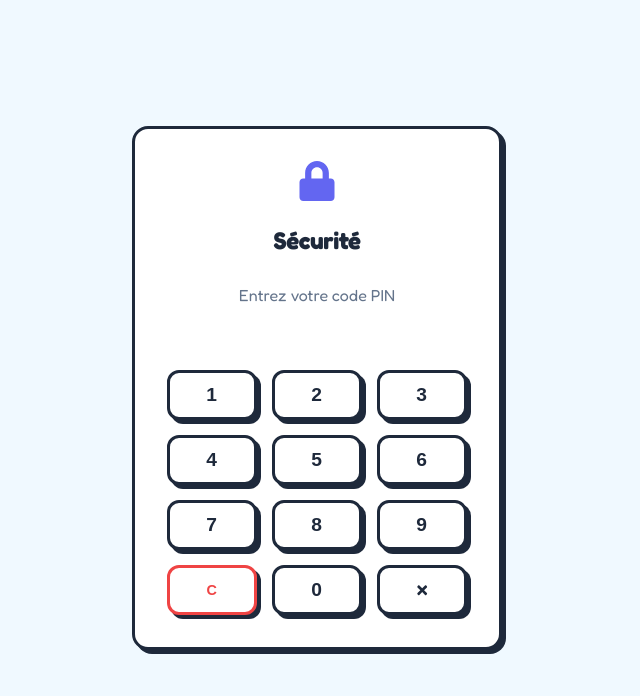
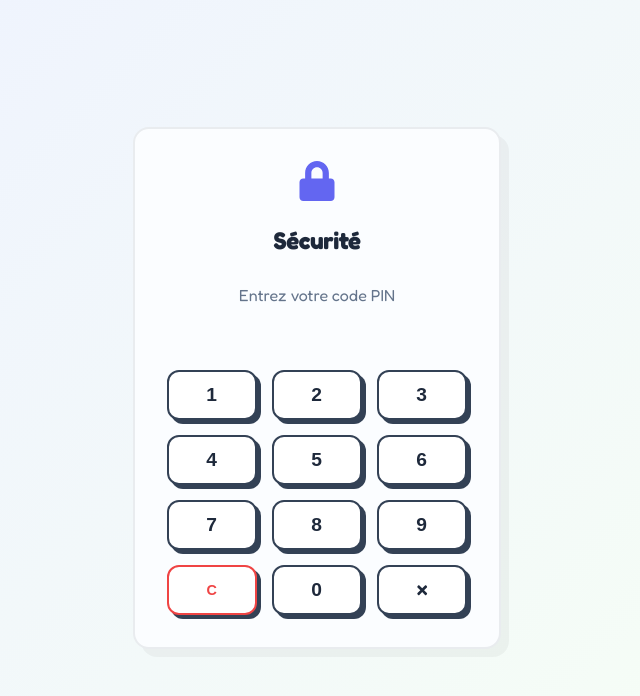
Before and after one commit to iillaa/medical-worker-manager-gemini, a React (Vite) app: page / in a window 1280 px wide. Shown: the top 696 px of the page, without its empty margins (323-963 px from the left). Built offline with nearby package versions, Linux system fonts and the light colour scheme.

Commit message:
UI: soften background and restyle sidebar, adjust surface and card

```diff
--- a/src/index.css
+++ b/src/index.css
@@ -4,7 +4,7 @@
 :root {
   /* Cartoon / Flat Vector Palette */
   --primary: #6366f1; /* Indigo */
-  --primary-light: #e0e7ff;
+  --primary-light: #e6ecff;
 
   --danger: #ef4444; /* Red */
   --danger-light: #fee2e2;
@@ -16,12 +16,12 @@
   --warning-light: #fef3c7;
 
   /* Surfaces & Borders */
-  --bg-app: #f0f9ff; /* Light Sky Blue */
-  --surface: #ffffff;
+  --bg-app: linear-gradient(135deg, #eef2ff 0%, #f7fff4 100%);
+  --surface: #fbfdff;
 
   /* The "Thick Outline" Look */
-  --border-color: #1e293b; /* Dark Slate / Almost Black */
-  --border-width: 3px;
+  --border-color: #334155; /* Softer Slate */
+  --border-width: 2px;
   --radius: 16px;
 
   /* Hard Shadows */
@@ -49,7 +49,7 @@ body::before {
   content: "";
   position: fixed;
   top: 0; left: 0; right: 0; bottom: 0;
-  background-color: rgba(255, 255, 255, 0.85);
+  background: var(--bg-app);
   z-index: -1;
   pointer-events: none;
 }
@@ -70,13 +70,16 @@ body::before {
 
 /* Sidebar */
 .sidebar {
-  width: 260px;
-  background-color: var(--surface);
-  border-right: var(--border-width) solid var(--border-color);
+  width: 280px;
+  background: linear-gradient(180deg, var(--primary-light) 0%, var(--surface) 100%);
+  border-right: 1px solid rgba(30,41,59,0.06);
   display: flex;
   flex-direction: column;
-  padding: 1.5rem 1rem;
+  padding: 1.5rem 1.25rem;
   flex-shrink: 0;
+  gap: 1rem;
+  border-radius: 0 20px 20px 0;
+  box-shadow: 6px 6px 0px rgba(0,0,0,0.06);
 }
 
 /* Responsive: collapse sidebar on small screens */
@@ -124,12 +127,14 @@ h1, h2, h3, h4, h5, h6 {
 .card {
   background: var(--surface);
   border-radius: var(--radius);
-  border: var(--border-width) solid var(--border-color);
-  box-shadow: var(--shadow-hard);
+  border: var(--border-width) solid rgba(30,41,59,0.08);
+  box-shadow: 8px 8px 0px rgba(0,0,0,0.04);
   padding: 1.5rem;
   margin-bottom: 1.5rem;
   transition: all 0.2s ease;
 }
+
+.modal { background: var(--surface); }
 
 .card:hover {
   transform: translate(-2px, -2px);
@@ -309,4 +314,28 @@ td {
   .main-content { padding: 1rem; padding-bottom: 100px; }
 }
 
+.brand {
+  display: flex; align-items: center; gap: 1rem;
+  background: linear-gradient(90deg, var(--primary), var(--warning));
+  color: white; padding: 0.6rem 0.9rem; border-radius: 12px;
+  font-weight: 800; font-size: 1rem; box-shadow: var(--shadow-hard);
+  border: var(--border-width) solid var(--border-color);
+}
+.brand span { font-size: 1.05rem; font-weight: 900; }
+
+.nav-item {
+  background: transparent;
+  color: var(--text-muted);
+  border: 2px solid transparent;
+  transition: all 0.18s ease;
+}
+
+.nav-item:hover { background: rgba(255,255,255,0.35); color: var(--text-main); }
+
+.nav-item.active {
+  background: linear-gradient(90deg, var(--primary), #5b63ff);
+  color: white; border: 2px solid rgba(0,0,0,0.08);
+  box-shadow: 6px 6px 0px rgba(0,0,0,0.06);
+}
+
 /* Printing disabled - removed special print CSS to avoid print output */
```
